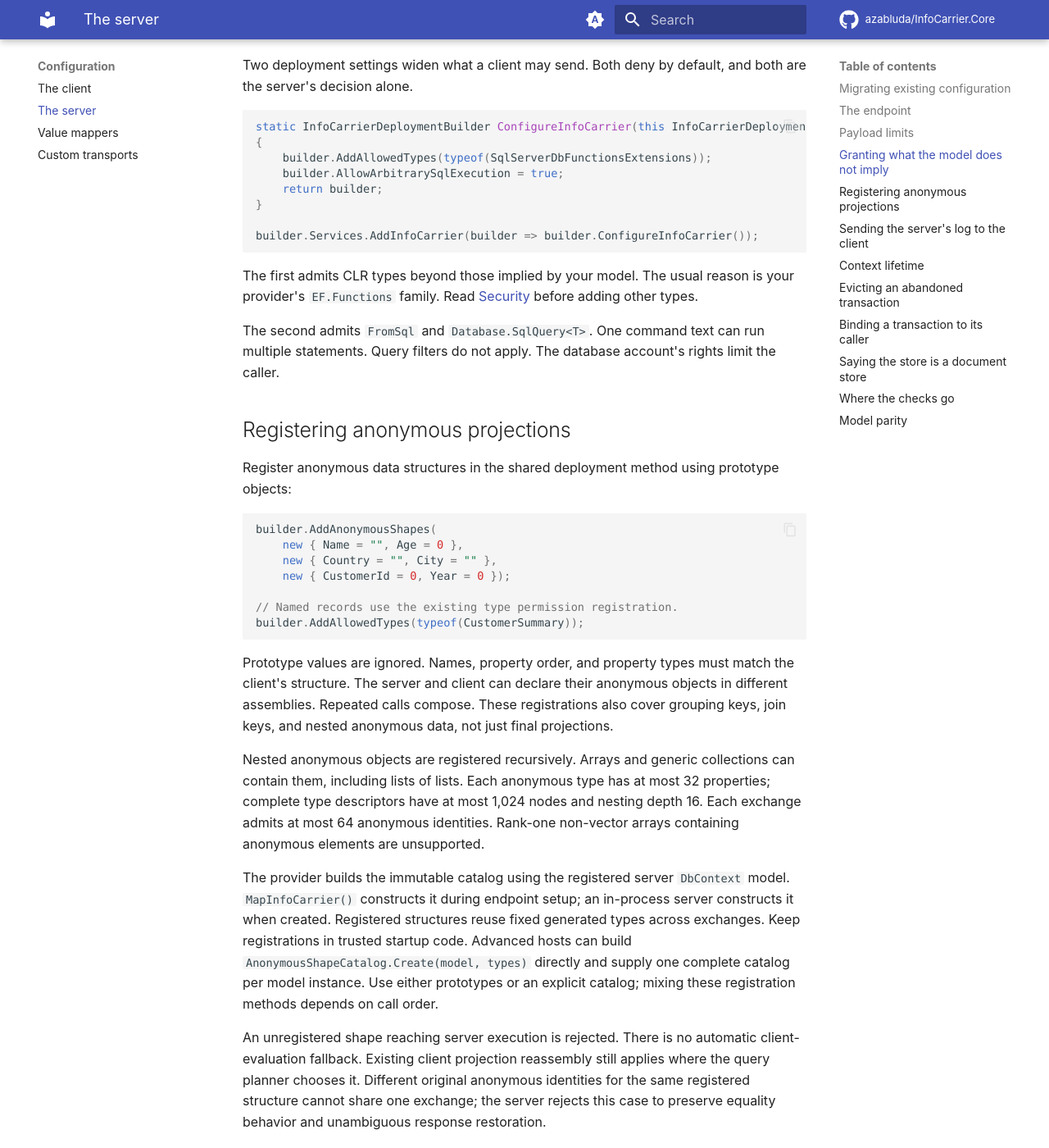
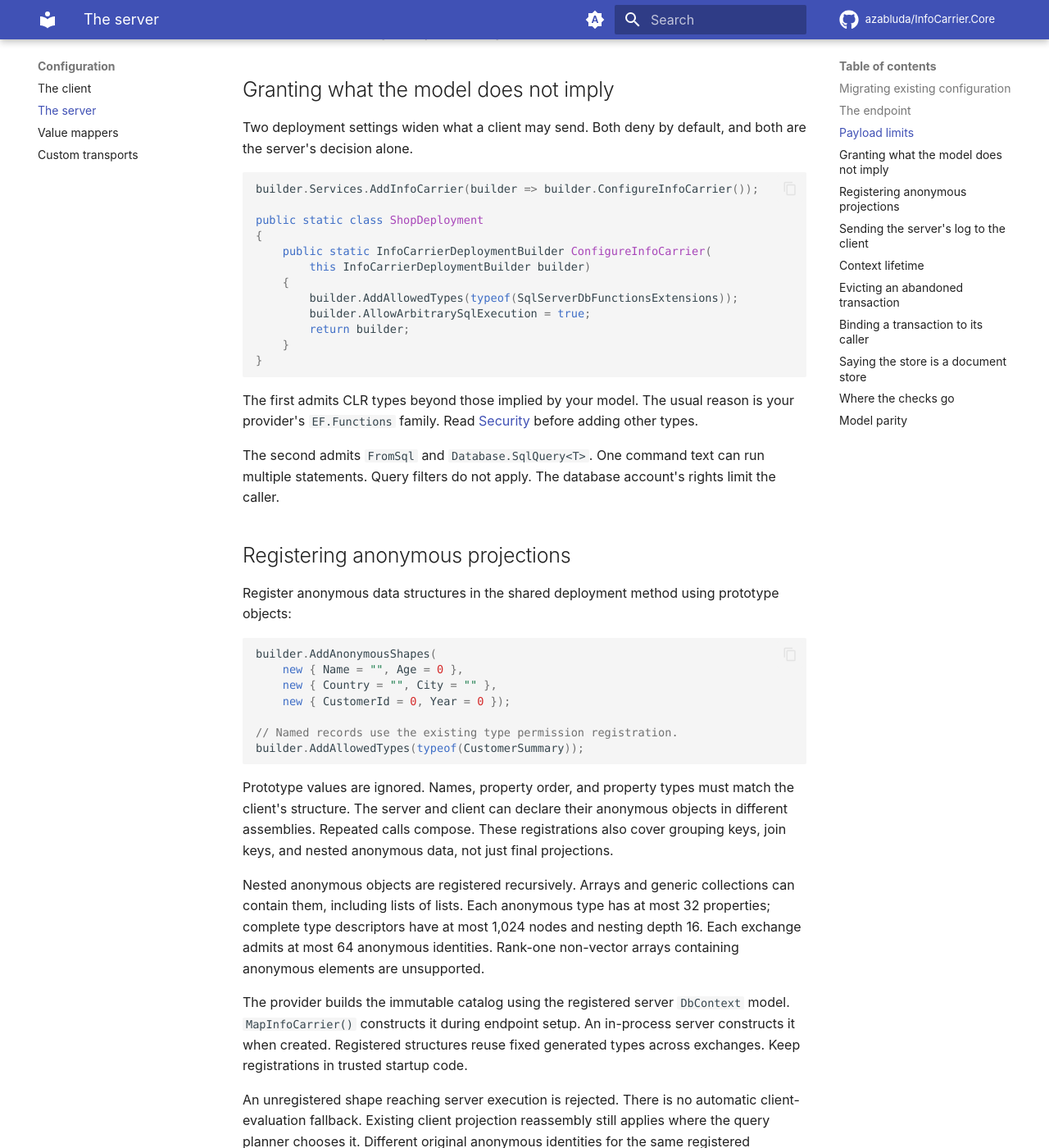
Before and after one commit to azabluda/InfoCarrier.Core, an MkDocs documentation site: the page built from website/docs/configuration/server.md, in a window 1280 px wide and 1400 px high, scrolled down 2699 px. Shown: the whole window at 82% size. Built offline with MkDocs 1.6.1 and Material for MkDocs 9.7.7, drawn with Linux system fonts in a browser that asks for light colours; comment, search, counter and statistics services are not loaded; some of the changed text lies outside the part shown.

Commit message:
fix: address shared deployment review

````diff
--- a/website/docs/configuration/server.md
+++ b/website/docs/configuration/server.md
@@ -19,10 +19,14 @@
 
 app.MapInfoCarrier();
 
-static InfoCarrierDeploymentBuilder ConfigureInfoCarrier(this InfoCarrierDeploymentBuilder builder)
+public static class ShopDeployment
 {
-    builder.AddAnonymousShapes(new { Id = 0, CustomerId = (string?)null });
-    return builder;
+    public static InfoCarrierDeploymentBuilder ConfigureInfoCarrier(
+        this InfoCarrierDeploymentBuilder builder)
+    {
+        builder.AddAnonymousShapes(new { Id = 0, CustomerId = (string?)null });
+        return builder;
+    }
 }
 ```
 
@@ -100,14 +104,18 @@
 server's decision alone.
 
 ```csharp
-static InfoCarrierDeploymentBuilder ConfigureInfoCarrier(this InfoCarrierDeploymentBuilder builder)
+builder.Services.AddInfoCarrier(builder => builder.ConfigureInfoCarrier());
+
+public static class ShopDeployment
 {
-    builder.AddAllowedTypes(typeof(SqlServerDbFunctionsExtensions));
-    builder.AllowArbitrarySqlExecution = true;
-    return builder;
+    public static InfoCarrierDeploymentBuilder ConfigureInfoCarrier(
+        this InfoCarrierDeploymentBuilder builder)
+    {
+        builder.AddAllowedTypes(typeof(SqlServerDbFunctionsExtensions));
+        builder.AllowArbitrarySqlExecution = true;
+        return builder;
+    }
 }
-
-builder.Services.AddInfoCarrier(builder => builder.ConfigureInfoCarrier());
 ```
 
 The first admits CLR types beyond those implied by your model. The usual reason is your provider's
@@ -141,11 +149,9 @@
 identities. Rank-one non-vector arrays containing anonymous elements are unsupported.
 
 The provider builds the immutable catalog using the registered server `DbContext` model.
-`MapInfoCarrier()` constructs it during endpoint setup; an in-process server constructs it when
+`MapInfoCarrier()` constructs it during endpoint setup. An in-process server constructs it when
 created. Registered structures reuse fixed generated types across exchanges. Keep registrations in
-trusted startup code. Advanced hosts can build `AnonymousShapeCatalog.Create(model, types)` directly
-and supply one complete catalog per model instance. Use either prototypes or an explicit catalog;
-mixing these registration methods depends on call order.
+trusted startup code.
 
 An unregistered shape reaching server execution is rejected. There is no automatic client-evaluation
 fallback. Existing client projection reassembly still applies where the query planner chooses it.
````
Also changed, not shown: src/InfoCarrier.Core.Abstractions/PACKAGE.md (+7 -4 lines), src/InfoCarrier.Core/PACKAGE.md (+7 -3 lines), website/docs/api-surface.md (+6 -3 lines), website/docs/configuration/client.md (+12 -9 lines), website/docs/configuration/value-mappers.md (+10 -6 lines), 5 other files.
